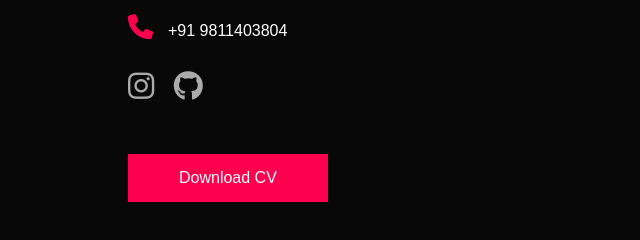
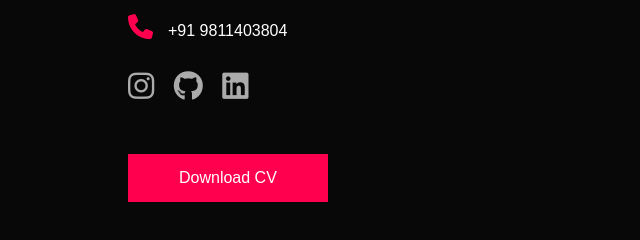
Before and after one commit to Dadhichi-Das/DadhichiDas.github.io, a plain HTML site: page index.html in a window 1280 px wide. Shown: the part 3277-3517 px from the top of the page, 0-640 px from the left. Drawn offline with Linux system fonts and the light colour scheme.

Commit message:
Update index.html

```diff
--- a/index.html
+++ b/index.html
@@ -176,6 +176,7 @@
                 <div class="social-icons">
                     <a href="https://www.instagram.com/dadhichi_das/"><i class="fa-brands fa-instagram"></i></a>
                     <a href="https://github.com/Dadhichi-Das"><i class="fa-brands fa-github"></i></a>
+                    <a href = "https://www.linkedin.com/in/dadhichi-das-b200692a5/"><i class="fa-brands fa-linkedin"></i></a>
                 </div>
                 <a href="images/Dadhichi Das CV.pdf" download class="btn btn2">Download CV</a>
             </div>
```
